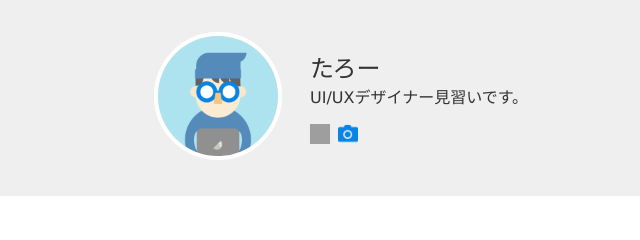
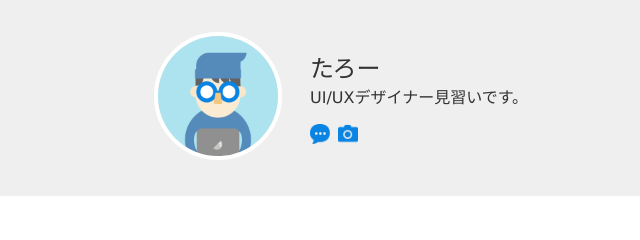
Before and after one commit to ObaNatsumi/-try, a plain HTML site: page index.html in a window 1280 px wide. Shown: the top 240 px of the page, 286-926 px from the left. Drawn offline with Linux system fonts and the light colour scheme; grey boxes are pictures that could not be loaded.

Commit message:
Update index.html

```diff
--- a/index.html
+++ b/index.html
@@ -26,7 +26,7 @@
 
           <li>
             <a href="https://dotinstall.com" target="_blank">
-              <img src="ihttps://raw.githubusercontent.com/ObaNatsumi/-try/master/blog.png" width="20px" height="20px" alt="ブログサイトへのリンク画像です">
+              <img src="https://raw.githubusercontent.com/ObaNatsumi/-try/master/blog.png" width="20px" height="20px" alt="ブログサイトへのリンク画像です">
             </a>
           </li>
           <li>
```
